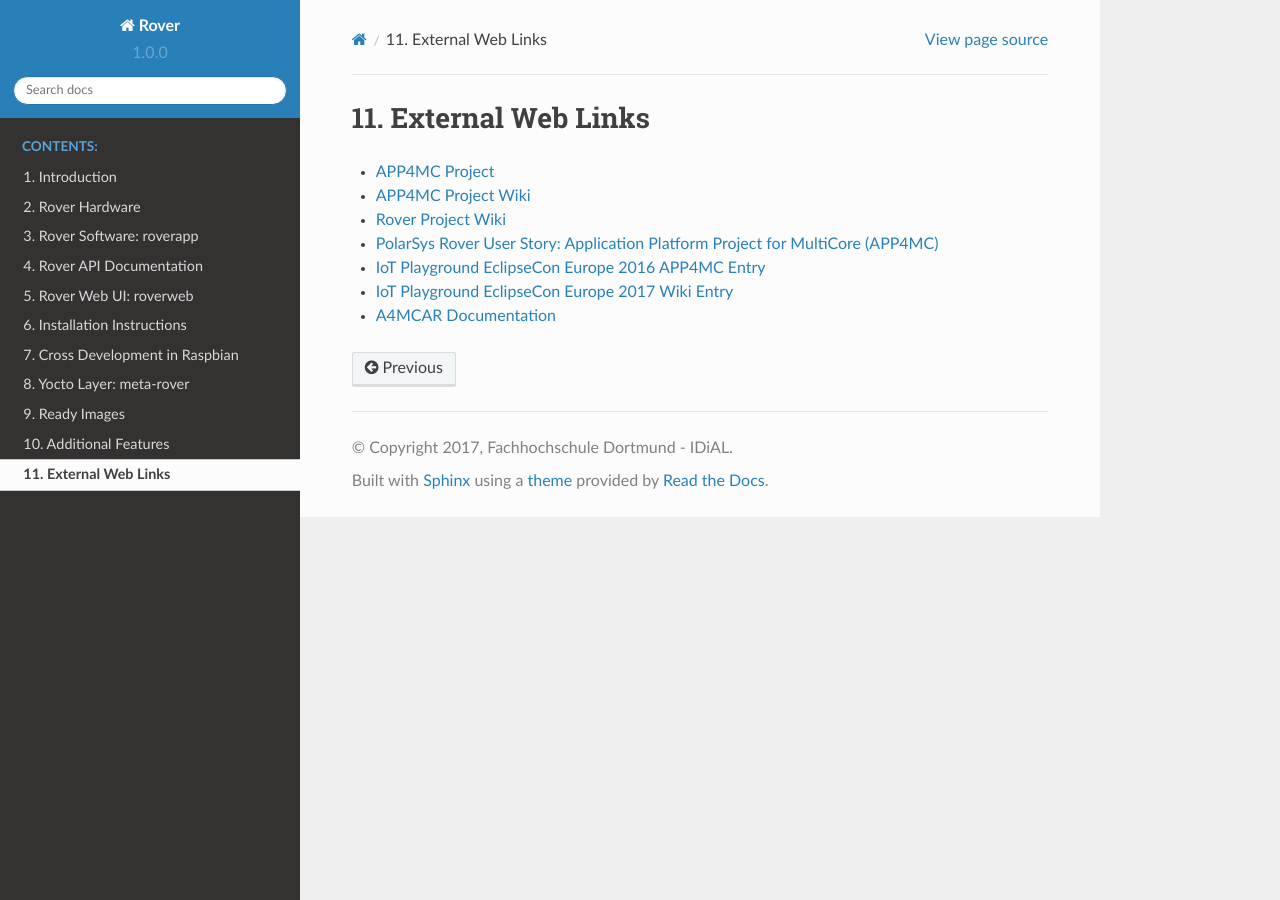
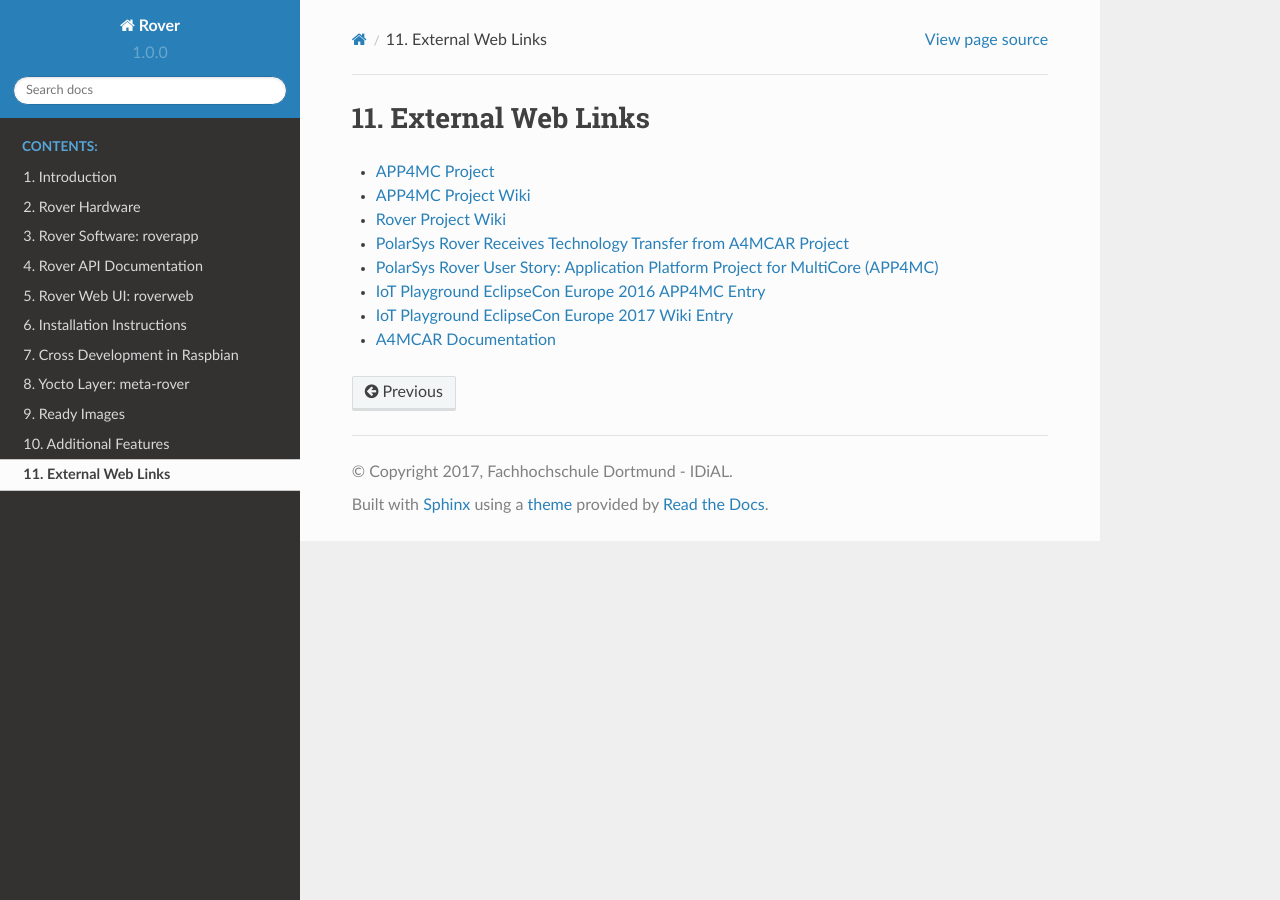
Before and after one commit to mozcelikors/rover-docs, a Sphinx documentation site: the page built from docs/source/content/extlinks.rst, in a window 1280 px wide. Built offline with Sphinx 7.4.7 and the Read the Docs theme 2.0.0, drawn with Linux system fonts in a browser that asks for light colours.

Commit message:
External links updated
Signed-off-by: mozcelikors <mozcelikors@gmail.com>

```diff
--- a/docs/source/content/extlinks.rst
+++ b/docs/source/content/extlinks.rst
@@ -10,6 +10,8 @@
 
 * `Rover Project Wiki <https://wiki.eclipse.org/APP4MC/Rover>`_
 
+* `PolarSys Rover Receives Technology Transfer from A4MCAR Project <https://www.polarsys.org/polarsys-rover-receives-technology-transfer-a4mcar-project>`_
+
 * `PolarSys Rover User Story: Application Platform Project for MultiCore (APP4MC) <https://www.polarsys.org/polarsys-rover-user-story-application-platform-project-multicore-app4mc>`_
 
 * `IoT Playground EclipseCon Europe 2016 APP4MC Entry <https://www.eclipsecon.org/europe2016/playground>`_
```
